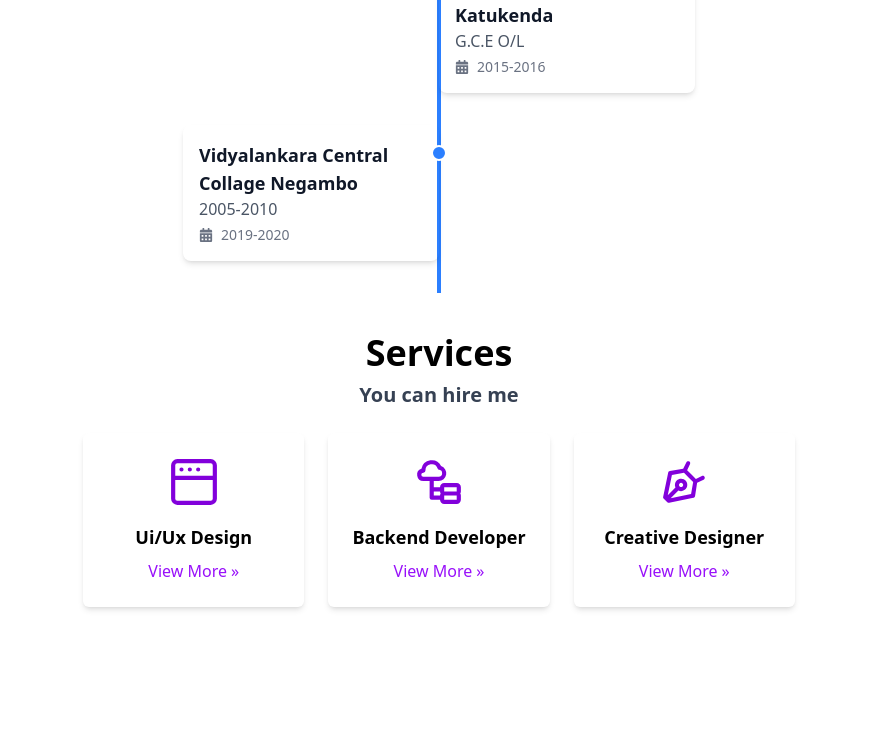
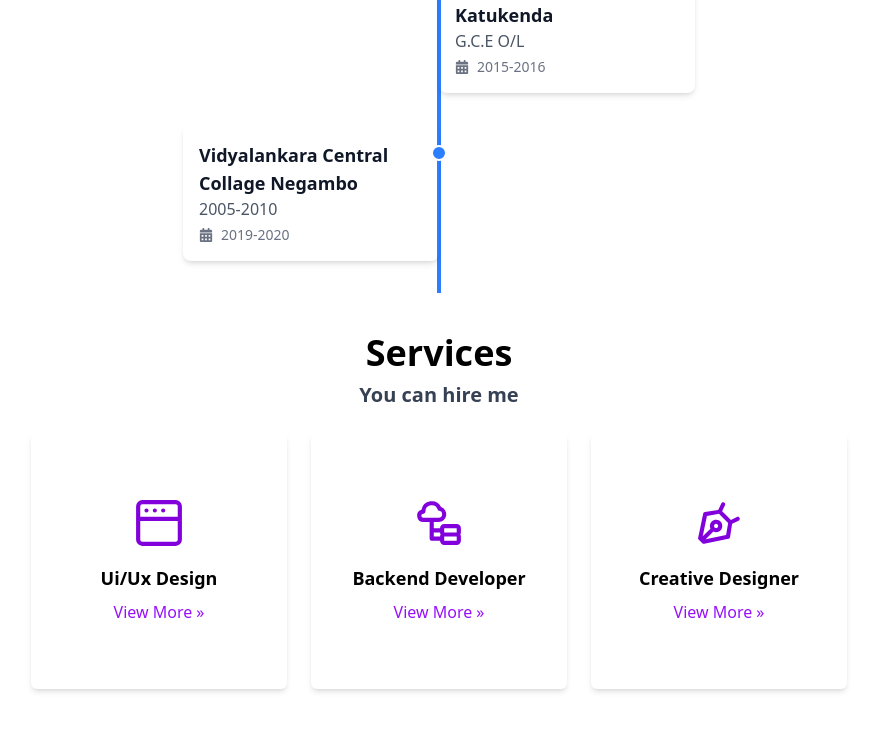
Before and after one commit to HypertextAssassinRajith/portfolio, a Next.js app: page / in a window 1280 px wide. Shown: the part 2087-2818 px from the top of the page, without its empty margins (201-1078 px from the left). Built offline with nearby package versions, Linux system fonts and the light colour scheme.

Commit message:
feat: enhance Services component layout and link interaction for improved user experience

```diff
--- a/app/components/service.tsx
+++ b/app/components/service.tsx
@@ -16,12 +16,12 @@ export default function Services() {
           {services.map((service, index) => (
             <div
               key={index}
-              className="bg-white shadow-md rounded-md p-6 flex flex-col items-center hover:shadow-lg transition"
+              className="bg-white shadow-md rounded-md p-6 flex flex-col items-center justify-center hover:shadow-lg transition h-64 w-64"
             >
               <div className="text-purple-600 text-3xl">{service.icon}</div>
               <h3 className="text-lg font-semibold mt-4 text-black">{service.title}</h3>
-              <a href={service.link} className="text-purple-600 mt-2 flex items-center">
-                View More <span className="ml-1">»</span>
+              <a href={service.link} className="text-purple-600 mt-2 flex items-center hover:text-purple-800 transition-transform decoration-300 group">
+                View More <span className="ml-1 transform transition-transform duration-300 group-hover:translate-x-1">»</span>
               </a>
             </div>
           ))}
```
